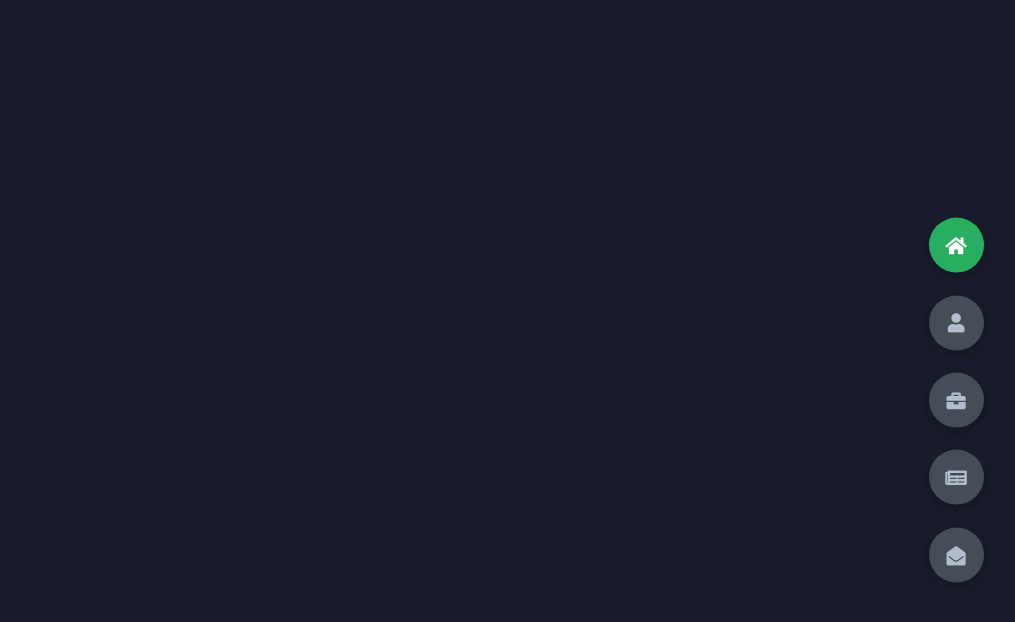
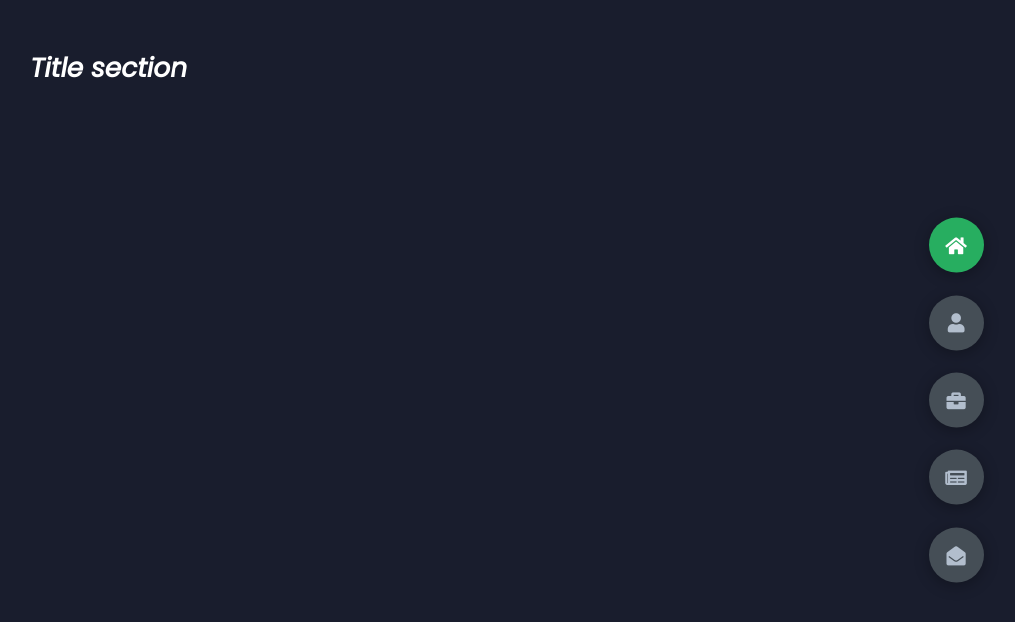
Before and after one commit to DanielCanaviriMenaWebDeveloper/Personal-Portfolio-Website-Enero-2022, a plain HTML site: page index.html in a window 1280 px wide. Shown: the whole page, without its empty margins (258-1273 px from the left). Drawn offline with Linux system fonts and the light colour scheme.

Commit message:
Trabajando una nueva sección

```diff
--- a/index.html
+++ b/index.html
@@ -54,5 +54,9 @@
             </div>
         </div><!-- controlls -->
 
+        <section>
+            <h1>Title section</h1>
+        </section>
+
     </body>
 </html>
```
